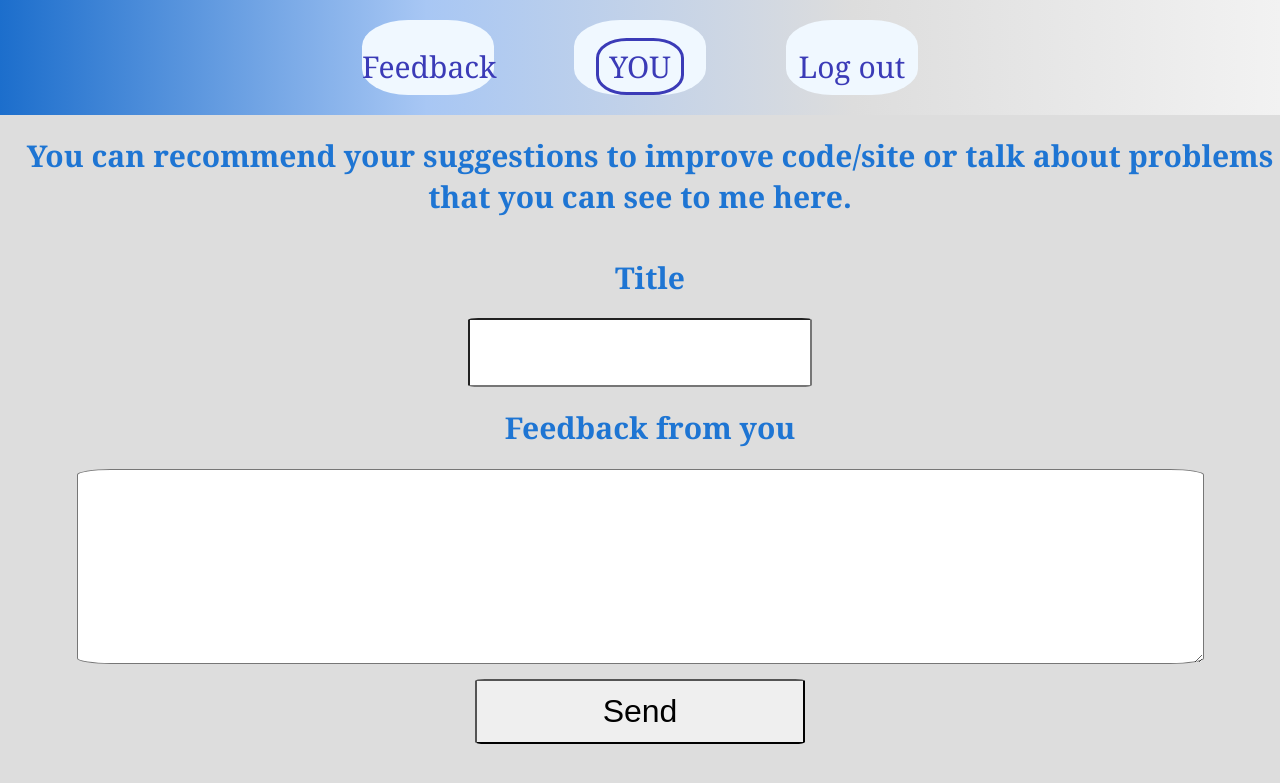
After one commit to ZarinaLinnik/Reality, a Django app: page /feedback/ in a window 1280 px wide. The commit adds this page. Shown: the top 783 px of the page. Run offline with Django 5.2, Linux system fonts and the light colour scheme; a user stored in the database is signed in.

Commit message:
Feedbak page

```diff
--- a/main/forms.py
+++ b/main/forms.py
@@ -17,3 +17,8 @@ class AddParameterIMGMyPhoto(forms.ModelForm):
     class Meta:
         model = ParameterIMGMyPhoto
         fields = ('image',)
+
+
+class GiveFeedBack(forms.Form):
+    title = forms.CharField(max_length=200, min_length=2, required=True, label='Title')
+    text = forms.CharField(widget=forms.Textarea(), label='Feedback from you')
--- a/main/templates/base.html
+++ b/main/templates/base.html
@@ -14,6 +14,7 @@
 <body>
     <header class="header">
         {% if user.is_authenticated %}
+            <div><a href="{% url 'feedback' %}" class="feedback">Feedback</a></div>
             <div><a href="{% url 'creature' %}" class="you">YOU</a></div>
             <div>
                 <a href="{% url 'logout' %}" onclick="event.preventDefault(); document.getElementById('logout_form').submit();">
--- /dev/null
+++ b/main/templates/feedback.html
@@ -0,0 +1,22 @@
+{% extends 'base.html' %}
+{% load static %}
+
+{% block 'links' %}<link rel="stylesheet" type="text/css" href="{% static 'main/css/form.css' %}">{% endblock %}
+
+{% block 'content' %}
+<h1>You can recommend your suggestions to improve code/site or talk about problems that you can see to me here.</h1>
+
+<form action="" method="post">
+    {% csrf_token %}
+
+    {% if thank_you_text %}
+        <p>{{ thank_you_text }}</p>
+    {% endif %}
+
+    <div><h1>{{ feedback_fields.title.label }}</h1></div>
+    <div>{{ feedback_fields.title }}</div>
+    <div><h1>{{ feedback_fields.text.label }}</h1></div>
+    <div>{{ feedback_fields.text }}</div>
+    <div><input type="submit" value="Send"></div>
+</form>
+{% endblock %}
--- a/main/templates/registration.html
+++ b/main/templates/registration.html
@@ -7,6 +7,6 @@
     <form action="{% url 'registration' %}" method="POST">
         {% csrf_token %}
         <div>{{ form.as_p }}</div>
-        <div><button type="submit">Register in the system</button></div>
+        <div><button type="submit">Register</button></div>
     </form>
 {% endblock %}
--- a/main/templates/start.html
+++ b/main/templates/start.html
@@ -21,8 +21,7 @@
         </div>
     {% else %}
         <div>
-            <p><a href="{% url 'creature' %}">Your page is waiting for you :&#2665;</a></p>
-            <p><a href="{% url 'creature' %}">Click on me.</a></p>
+            <p><a href="{% url 'creature' %}">Your page is waiting for you :&#2665;<br>Click on me.</a></p>
         </div>
     {% endif %}
     {% if goodbye_words %}
--- a/main/views.py
+++ b/main/views.py
@@ -2,12 +2,14 @@ from django.contrib.auth import login, logout, authenticate
 from django.contrib.auth.forms import UserCreationForm
 from django.contrib.auth.decorators import login_required
 from django.contrib.auth.models import User
+from django.core.mail import send_mail
 from django.conf import settings
 from django.shortcuts import render, redirect, HttpResponse
 from .models import Parameter1WhoAreYou, ParameterIMGMyPhoto
-from .forms import AddParameter1WhoAreYou, AddParameterIMGMyPhoto
+from .forms import AddParameter1WhoAreYou, AddParameterIMGMyPhoto, GiveFeedBack
 import datetime
 import logging
+
 
 media_url = settings.MEDIA_URL
 logger = logging.getLogger('main')
@@ -15,6 +17,7 @@ logger = logging.getLogger('main')
 
 def start(request, farewell=False):
     return render(request, 'start.html', {'goodbye_words':farewell})
+
 
 def registration(request):
     if request.method == 'POST':
@@ -30,23 +33,34 @@ def registration(request):
         form = UserCreationForm()
     return render(request, 'registration.html', {'form':form})
 
+
+@login_required
+def feedback(request):
+    form = GiveFeedBack()
+    if request.method == 'POST':
+        username = request.user
+        title = request.POST['title']
+        context = request.POST['text'] + f'\nby {username}'
+
+        send_mail(title, context, settings.EMAIL_HOST_USER, [settings.EMAIL_HOST_USER,])
+
+        text = 'Thank you for your answer!'
+    else:
+        text = ''
+    return render(request, 'feedback.html', {'feedback_fields': form, 'thank_you_text':text})
+
+
 @login_required
 def creature(request):
     logger.log(20, "\"I'm on the main page. 'Creature'! Me and you\"")
     return render(request, 'creature.html')
+
 
 @login_required
 def log_out(request):
     logout(request)
     return start(request, True)
 
-@login_required
-def feedback(request):
-    if request.method == 'POST':
-        text = 'Thank you for your answer!'
-    else:
-        text = ''
-    return render(request, 'feedback.html', {'thank_you_text':text})
 
 @login_required
 def add_parameter1_who_are_you(request):
@@ -68,6 +82,7 @@ def add_parameter1_who_are_you(request):
         form = AddParameter1WhoAreYou()
     return render(request, 'who_are_you.html', {'form':form})
 
+
 @login_required
 def my_photo(request):
     user = User.objects.get(username=request.user)
@@ -85,6 +100,7 @@ def my_photo(request):
     else:
         form = AddParameterIMGMyPhoto()
     return render(request, 'my_photo.html', {'form': form})
+
 
 def error400(request, exception=400):
     name = "Bad Request"
--- a/static/main/css/form.css
+++ b/static/main/css/form.css
@@ -8,17 +8,17 @@ form {
 }
 li {
     display: block;
-    font-size: 25Spx;
+    font-size: 25px;
     padding-left: 20px;
     color: brown;
 }
 label {
-    font-size: 40px;
+    font-size: 34px;
     padding-left: 20px;
 }
 input, textarea {
     border-radius: 3%;
-    font-size: 40px;
+    font-size: 32px;
     padding: 10px;
 }
 input {
@@ -28,12 +28,13 @@ input {
 textarea {
     height: 173px;
     width: 1105px;
+    font-family: Cambria, Cochin, Georgia, Times, 'Times New Roman', serif;
 }
 button, input[type="submit"] {
     height: 65px;
     width: 330px;
     border-radius: 3%;
-    font-size: 30px;
+    font-size: 32px;
     margin: 10px;
 }
 p {
```
Also changed, not shown: main/static/main/css/form.css (+5 -4 lines), reality/settings.py (+11 -1 lines), db.sqlite3.
